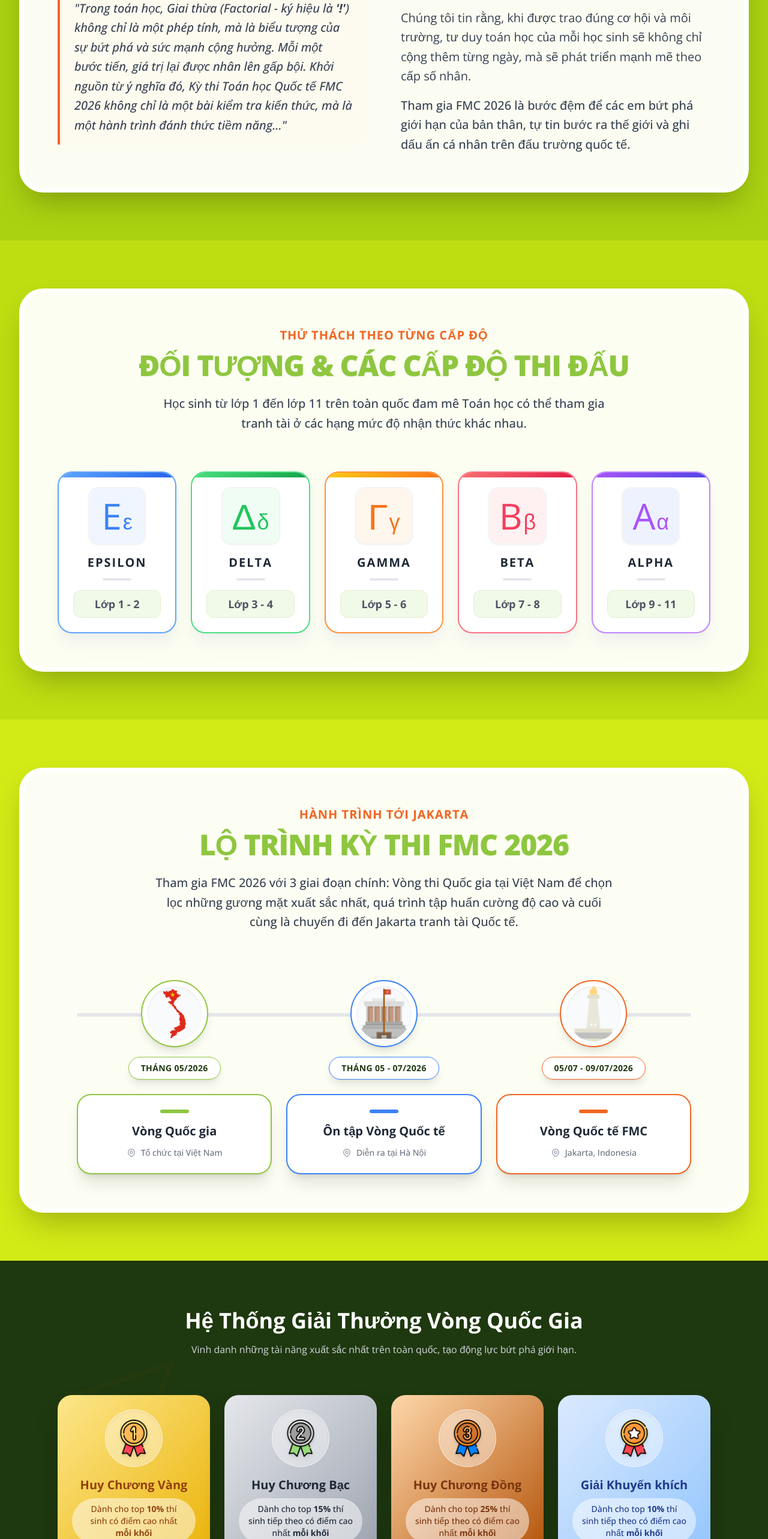
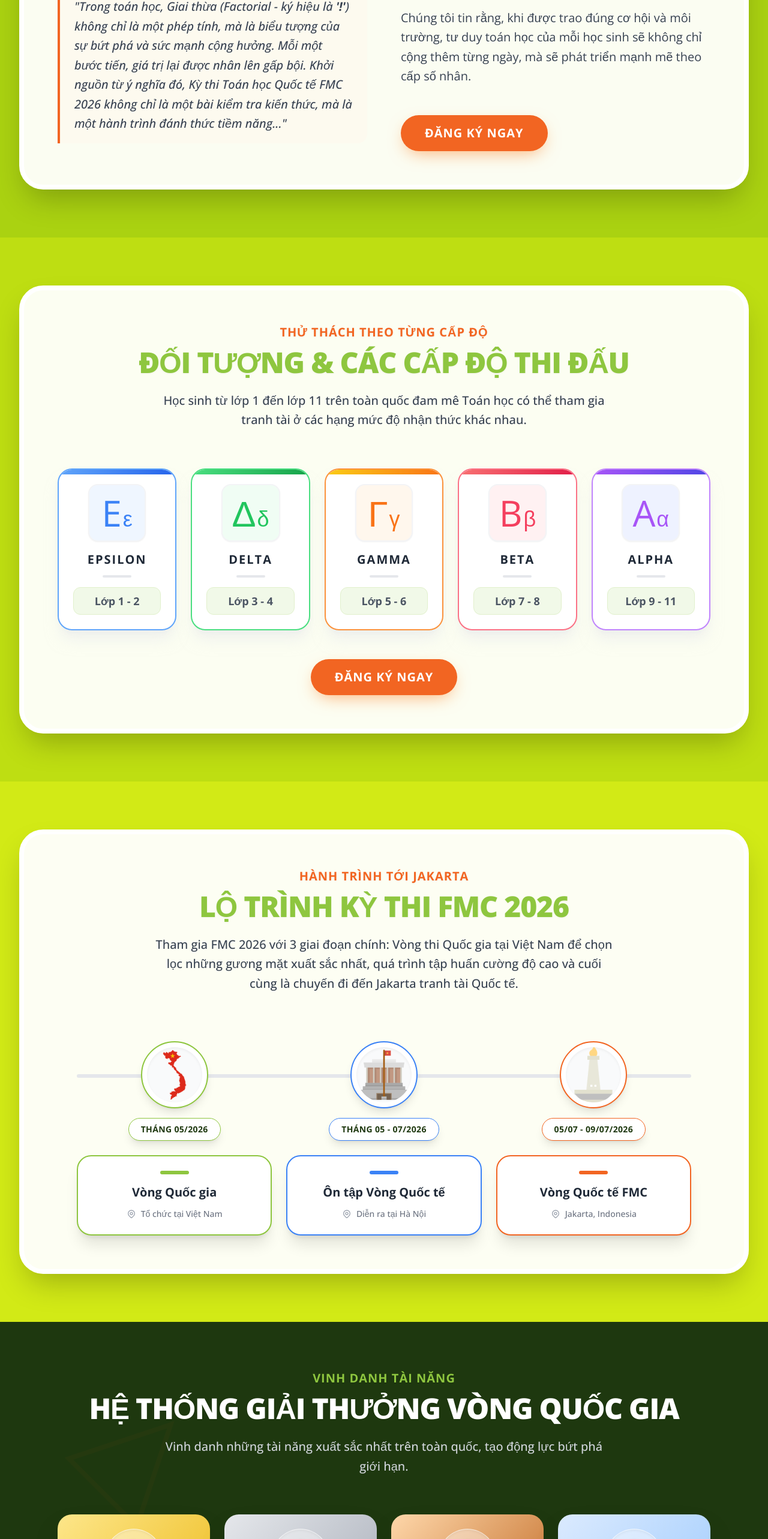
Before and after one commit to HoangQuan-iViet/Boatman-FMC, a React (Vite) app: page / in a window 1280 px wide. Shown: the part 1248-3814 px from the top of the page at 60% size. Built offline with nearby package versions, Linux system fonts and the light colour scheme.

Commit message:
feat: add new UI components for Awards, International Camp, Levels, and About sections.

```diff
--- a/src/components/AboutSection.tsx
+++ b/src/components/AboutSection.tsx
@@ -53,9 +53,11 @@
                         <p className="text-gray-700 leading-relaxed text-xl mb-4">
                             Chúng tôi tin rằng, khi được trao đúng cơ hội và môi trường, tư duy toán học của mỗi học sinh sẽ không chỉ cộng thêm từng ngày, mà sẽ phát triển mạnh mẽ theo cấp số nhân.
                         </p>
-                        <p className="text-gray-700 leading-relaxed text-xl font-medium">
-                            Tham gia FMC 2026 là bước đệm để các em bứt phá giới hạn của bản thân, tự tin bước ra thế giới và ghi dấu ấn cá nhân trên đấu trường quốc tế.
-                        </p>
+                        <div className="mt-8">
+                            <a href="https://forms.gle/vP31LqYofmE4rS7Z8" target="_blank" rel="noopener noreferrer" className="inline-block bg-fmc-orange hover:bg-orange-600 text-white font-bold py-4 px-10 rounded-full text-xl uppercase tracking-wider shadow-[0_10px_30px_-10px_rgba(255,107,0,0.6)] hover:shadow-[0_15px_40px_-10px_rgba(255,107,0,0.8)] hover:-translate-y-1 transition-all duration-300">
+                                Đăng ký ngay
+                            </a>
+                        </div>
                     </div>
 
                 </div>
--- a/src/components/AwardsSection.tsx
+++ b/src/components/AwardsSection.tsx
@@ -15,8 +15,9 @@
 
             <div className="container mx-auto px-4 md:px-8 max-w-6xl relative z-10 w-full">
                 <div className="text-center mb-16">
-                    <h2 className="text-3xl md:text-4xl font-bold text-white mb-4">Hệ Thống Giải Thưởng Vòng Quốc Gia</h2>
-                    <p className="text-gray-300 max-w-2xl mx-auto">
+                    <span className="text-fmc-lime font-bold tracking-wider uppercase text-lg md:text-xl mb-3 block drop-shadow-sm">Vinh Danh Tài Năng</span>
+                    <h2 className="text-3xl md:text-5xl font-black text-white mb-6 drop-shadow-sm uppercase tracking-tight">Hệ Thống Giải Thưởng Vòng Quốc Gia</h2>
+                    <p className="text-gray-300 leading-relaxed text-xl max-w-3xl mx-auto font-medium">
                         Vinh danh những tài năng xuất sắc nhất trên toàn quốc, tạo động lực bứt phá giới hạn.
                     </p>
                 </div>
--- a/src/components/InternationalCampSection.tsx
+++ b/src/components/InternationalCampSection.tsx
@@ -74,12 +74,12 @@
                 >
                     <div className="max-w-2xl">
                         <Flag className="w-12 h-12 text-fmc-lime mx-auto mb-4" />
-                        <h3 className="text-2xl font-bold text-gray-800 mb-2">Đăng Ký Khảo Sát & Đại Diện Việt Nam</h3>
+                        <h3 className="text-2xl font-bold text-gray-800 mb-2">Đăng Ký Đại Diện Việt Nam</h3>
                         <p className="text-gray-600 mb-6">
                             Sẵn sàng cho một mùa hè đáng nhớ mang màu cờ sắc áo Việt Nam tỏa sáng trên đấu trường Quốc Tế.
                         </p>
                         <a href="https://forms.gle/yY2Jzd83Q612yCRGA" target="_blank" rel="noopener noreferrer" className="inline-block bg-fmc-lime text-white font-bold px-8 py-3 rounded-full shadow-lg shadow-lime-500/30 hover:bg-lime-600 transition-colors">
-                            Đăng Ký Khảo Sát Ngay
+                            Đăng Ký Ngay
                         </a>
                     </div>
                 </motion.div>
--- a/src/components/LevelsSection.tsx
+++ b/src/components/LevelsSection.tsx
@@ -60,6 +60,13 @@
                             </motion.div>
                         ))}
                     </div>
+
+                    {/* Registration Button */}
+                    <div className="mt-12 text-center">
+                        <a href="https://forms.gle/vP31LqYofmE4rS7Z8" target="_blank" rel="noopener noreferrer" className="inline-block bg-fmc-orange hover:bg-orange-600 text-white font-bold py-4 px-10 rounded-full text-xl uppercase tracking-wider shadow-[0_10px_30px_-10px_rgba(255,107,0,0.6)] hover:shadow-[0_15px_40px_-10px_rgba(255,107,0,0.8)] hover:-translate-y-1 transition-all duration-300">
+                            Đăng ký ngay
+                        </a>
+                    </div>
                 </motion.div>
             </div>
         </section>
```
